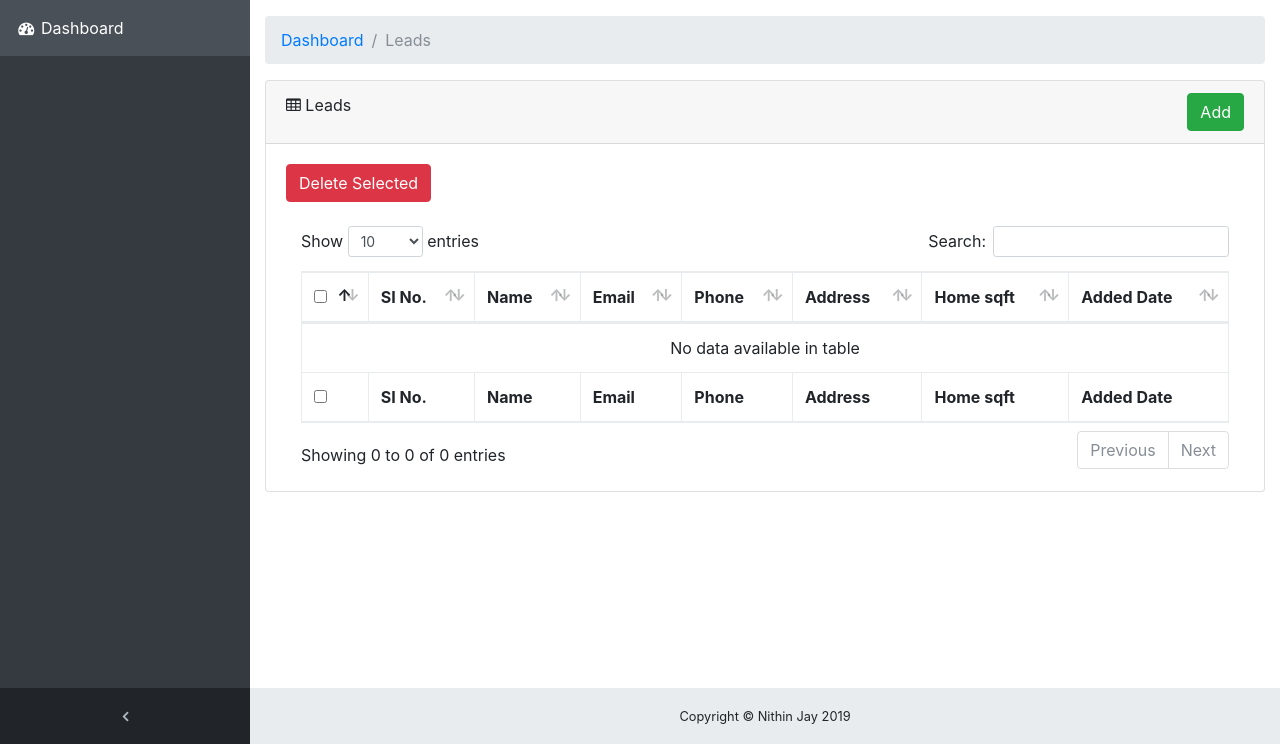
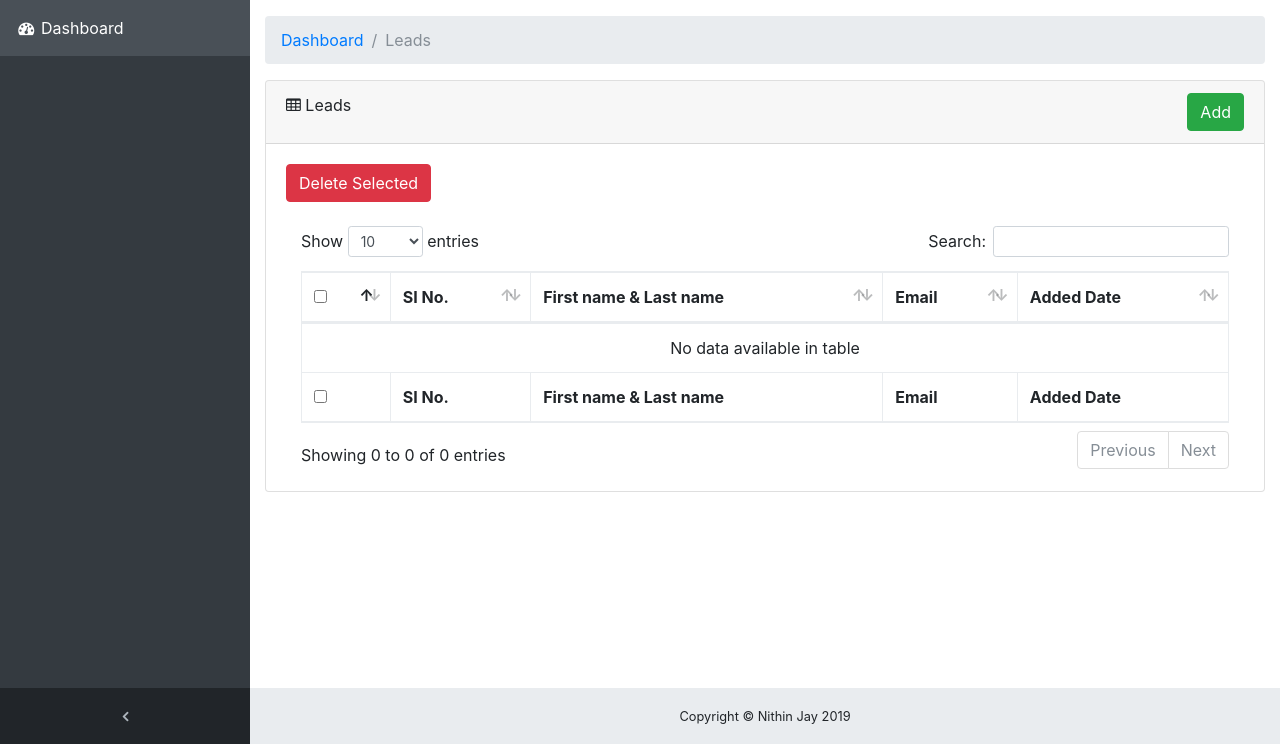
Before and after one commit to nithinjay/jjs, a CodeIgniter app: page /jjsofttechnologies/index/dashboard in a window 1280 px wide. Shown: the part 56-800 px from the top of the page. Run offline with CodeIgniter, Linux system fonts and the light colour scheme; data that the repository does not hold is empty.

Commit message:
Upload lsiting column

```diff
--- a/application/controllers/index.php
+++ b/application/controllers/index.php
@@ -87,9 +87,6 @@ class Index extends CI_Controller {
 				'<a style="text-decoration: none; color:black" href="'.base_url('index/details/'.$r->lead_id).'">'.$si_no.'</a>',
 				'<a style="text-decoration: none; color:black" href="'.base_url('index/details/'.$r->lead_id).'">'.$r->firstname.' '.$r->lastname.'</a>',
 				'<a style="text-decoration: none; color:black" href="'.base_url('index/details/'.$r->lead_id).'">'.$r->email.'</a>',
-				'<a style="text-decoration: none; color:black" href="'.base_url('index/details/'.$r->lead_id).'">'.$r->phone.'</a>',
-				'<a style="text-decoration: none; color:black" href="'.base_url('index/details/'.$r->lead_id).'">'.$r->address.'</a>',
-				'<a style="text-decoration: none; color:black" href="'.base_url('index/details/'.$r->lead_id).'">'.$r->squarefoot.'</a>',
 				'<a style="text-decoration: none; color:black" href="'.base_url('index/details/'.$r->lead_id).'">'.date("d-M-Y h:i:s", strtotime($r->added_date)).'</a>'
 			);
 		}
--- a/application/views/dashboard.php
+++ b/application/views/dashboard.php
@@ -31,11 +31,8 @@
                 <tr>
 				  <th><input type="checkbox" id="master"></th>
                   <th>SI No.</th>
-                  <th>Name</th>
+                  <th>First name & Last name</th>
                   <th>Email</th>
-                  <th>Phone</th>
-                  <th>Address</th>
-                  <th>Home sqft</th>
                   <th>Added Date</th>
                 </tr>
               </thead>
@@ -43,11 +40,8 @@
                 <tr>
 				  <th><input type="checkbox" id="master"></th>
                   <th>SI No.</th>
-                  <th>Name</th>
+                  <th>First name & Last name</th>
                   <th>Email</th>
-                  <th>Phone</th>
-                  <th>Address</th>
-                  <th>Home sqft</th>
                   <th>Added Date</th>
                 </tr>
               </tfoot>
```
